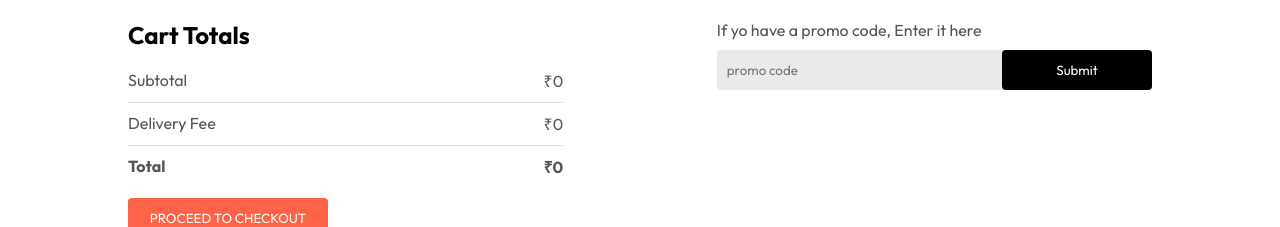
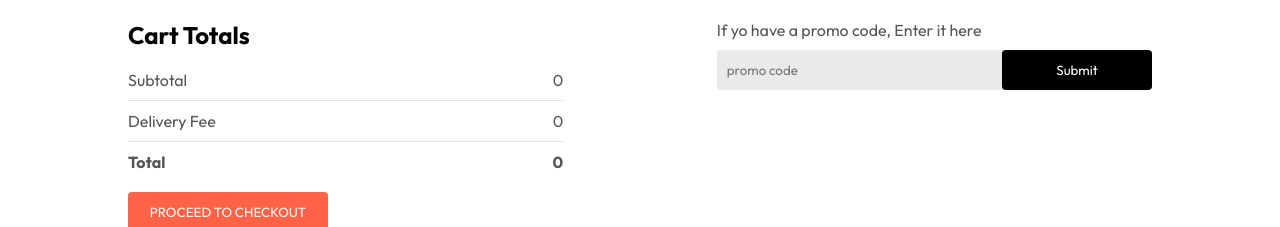
Before and after one commit to Kushkushal/Food-del, a React (Vite) app in the folder frontend/: page /cart in a window 1280 px wide. Shown: the part 331-558 px from the top of the page. Built offline with nearby package versions, Linux system fonts and the light colour scheme; no server answers.

Commit message:
Update Cart.jsx

```diff
--- a/frontend/src/pages/Cart/Cart.jsx
+++ b/frontend/src/pages/Cart/Cart.jsx
@@ -52,19 +52,19 @@ const navigate = useNavigate();
 
         <div className="cart-total-details">
           <p>Subtotal</p>
-          <p>₹{getTotalCartAmount()}</p>
+          <p>{getTotalCartAmount()}</p>
 
         </div>
         <hr />
         <div className="cart-total-details">
           <p>Delivery Fee</p>
-          <p>₹{getTotalCartAmount()===0?0:10}</p>
+          <p>{getTotalCartAmount()===0?0:10}</p>
 
         </div>
         <hr />
         <div className="cart-total-details">
           <b>Total</b>
-          <b>₹{getTotalCartAmount()===0?0:getTotalCartAmount()+10}</b>
+          <b>{getTotalCartAmount()===0?0:getTotalCartAmount()+10}</b>
         </div>
 
       </div>
```
